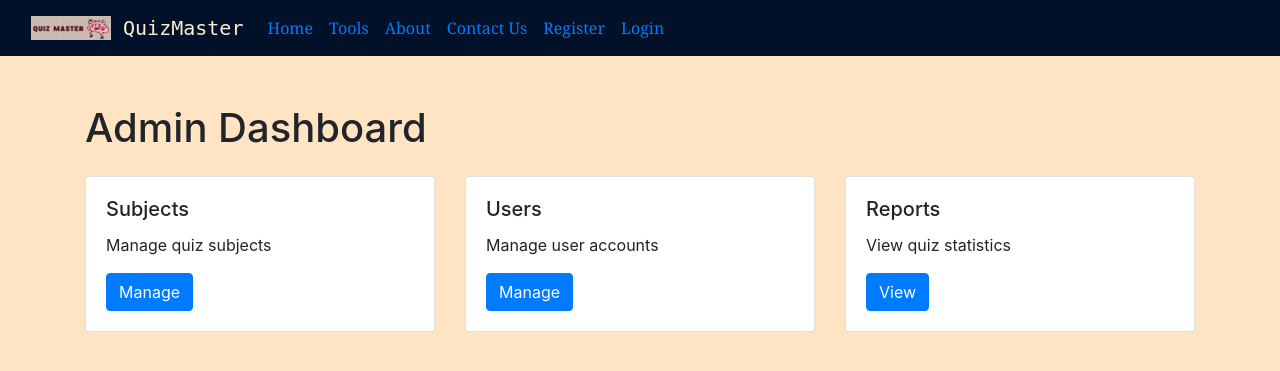
After one commit to 23f3000434/Quizmaster, a Flask app: template quizmaster/templates/admindashboard.html in a window 1280 px wide. The commit adds this page. Shown: the top 371 px of the page. Run offline with Flask 3, Linux system fonts and the light colour scheme; the template is opened without the code that fills it, so the values that code supplies are empty.

Commit message:
before updatation

```diff
--- a/quizmaster/__init__.py
+++ b/quizmaster/__init__.py
@@ -13,9 +13,11 @@ bcrypt = Bcrypt(app)
 login_manager = LoginManager(app)
 login_manager.login_view = 'login'
 
+from quizmaster import routes
+from quizmaster.commands import create_admin, init_db_command
 
+app.cli.add_command(create_admin)
+app.cli.add_command(init_db_command)
 
 with app.app_context():
     db.create_all()
-
-from quizmaster import routes
--- /dev/null
+++ b/quizmaster/templates/admindashboard.html
@@ -0,0 +1,36 @@
+{% extends "layout.html" %}
+
+{% block content %}
+<div class="container mt-4">
+    <h1>Admin Dashboard</h1>
+    <div class="row mt-4">
+        <div class="col-md-4 mb-3">
+            <div class="card">
+                <div class="card-body">
+                    <h5 class="card-title">Subjects</h5>
+                    <p class="card-text">Manage quiz subjects</p>
+                    <a href="{{ url_for('admin_subjects') }}" class="btn btn-primary">Manage</a>
+                </div>
+            </div>
+        </div>
+        <div class="col-md-4 mb-3">
+            <div class="card">
+                <div class="card-body">
+                    <h5 class="card-title">Users</h5>
+                    <p class="card-text">Manage user accounts</p>
+                    <a href="#" class="btn btn-primary">Manage</a>
+                </div>
+            </div>
+        </div>
+        <div class="col-md-4 mb-3">
+            <div class="card">
+                <div class="card-body">
+                    <h5 class="card-title">Reports</h5>
+                    <p class="card-text">View quiz statistics</p>
+                    <a href="#" class="btn btn-primary">View</a>
+                </div>
+            </div>
+        </div>
+    </div>
+</div>
+{% endblock %}
--- a/quizmaster/templates/layout.html
+++ b/quizmaster/templates/layout.html
@@ -7,13 +7,13 @@
     <link rel="stylesheet" href="https://cdn.jsdelivr.net/npm/bootstrap@4.3.1/dist/css/bootstrap.min.css"
     integrity="sha384-ggOyR0iXCbMQv3Xipma34MD+dH/1fQ784/j6cY/iJTQUOhcWr7x9JvoRxT2MZw1T"
     crossorigin="anonymous">
-    <link rel="stylesheet" href="{{url_for('static', filename='main.css')}}">
+    <link rel="stylesheet" href="{{ url_for('static', filename='main.css') }}?v=1">
 </head>
 <body>
     <nav class="navbar navbar-expand-md bg-body-tertiary navig" style="background: rgb(1, 17, 41)">
         <div class="container-fluid">
-          <a class="navbar-brand" style="color: blanchedalmond;font-family: monospace;" href="#">
-            <img src="{{ url_for('static', filename='quizmasterpic.png') }}" alt="Logo" width="80" height="24" class="d-inline-block align-text-top">
+          <a class="navbar-brand" style="color: blanchedalmond;font-family: monospace;" href="{{ url_for('hello_world') }}">
+            <img src="{{ url_for('static', filename='quizmasterpic.png') }}?v=1" alt="Logo" width="80" height="24" class="d-inline-block align-text-top">
             QuizMaster
           </a>
         <button class="navbar-toggler" type="button" data-toggle="collapse" data-target="#navbarNav" aria-controls="navbarNav" aria-expanded="false" aria-label="Toggle navigation">
@@ -23,7 +23,7 @@
         <div class="collapse navbar-collapse" id="navbarNav">
             <ul class="navbar-nav titles">
                 <li class="nav-item">
-                    <a class="nav-link active" aria-current="page" href="#">Home</a>
+                    <a class="nav-link active" aria-current="page" href="{{ url_for('hello_world') }}">Home</a>
                 </li>
                 <li class="nav-item">
                     <a class="nav-link" href="#">Tools</a>
```
Also changed, not shown: mame.py (deleted, +0 -38 lines), quizmaster/commands.py (added, +36 -0 lines), quizmaster/routes.py (+16 -0 lines), instance/database.db, quizmaster/templates/home.html (line endings or trailing spaces), 2 other files.
